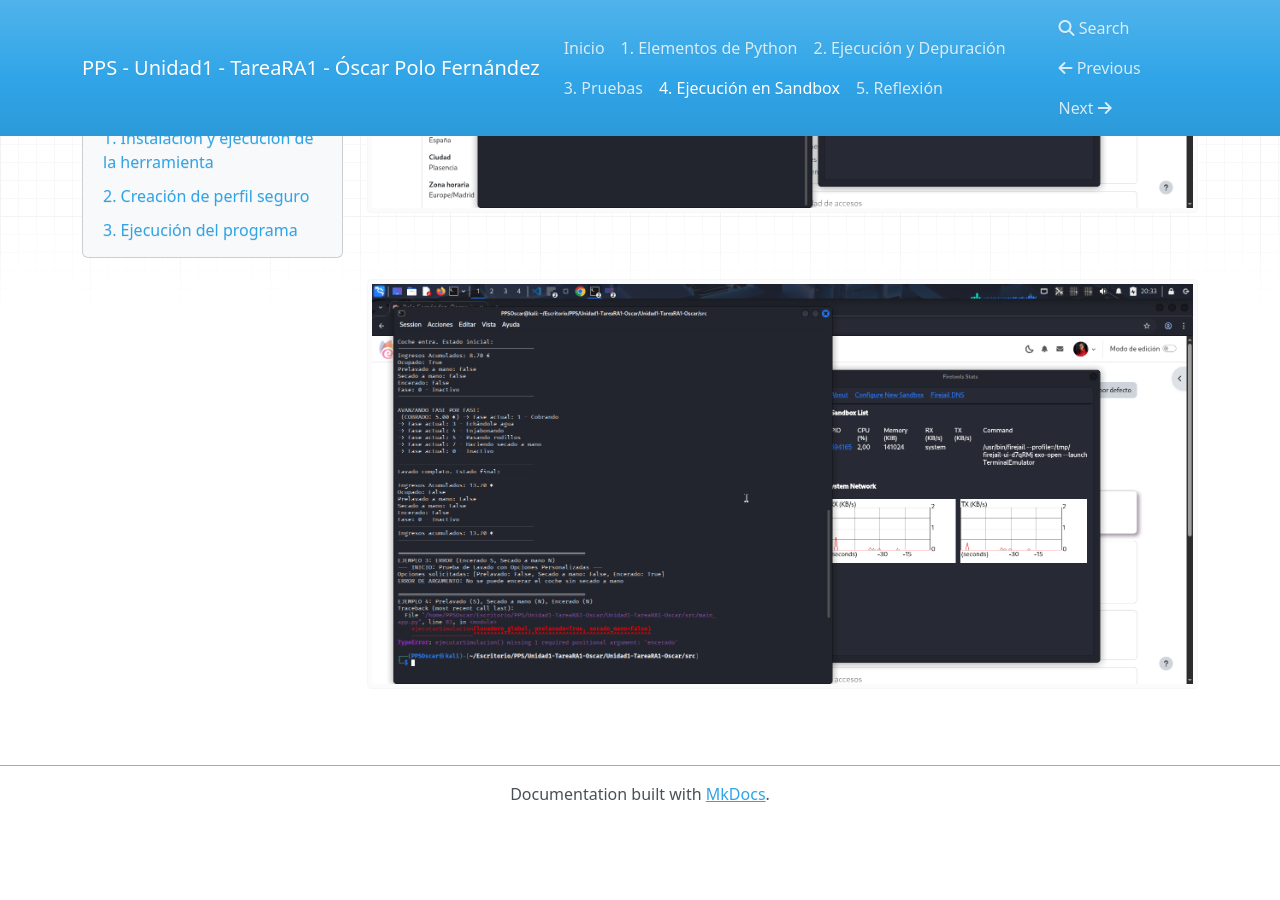
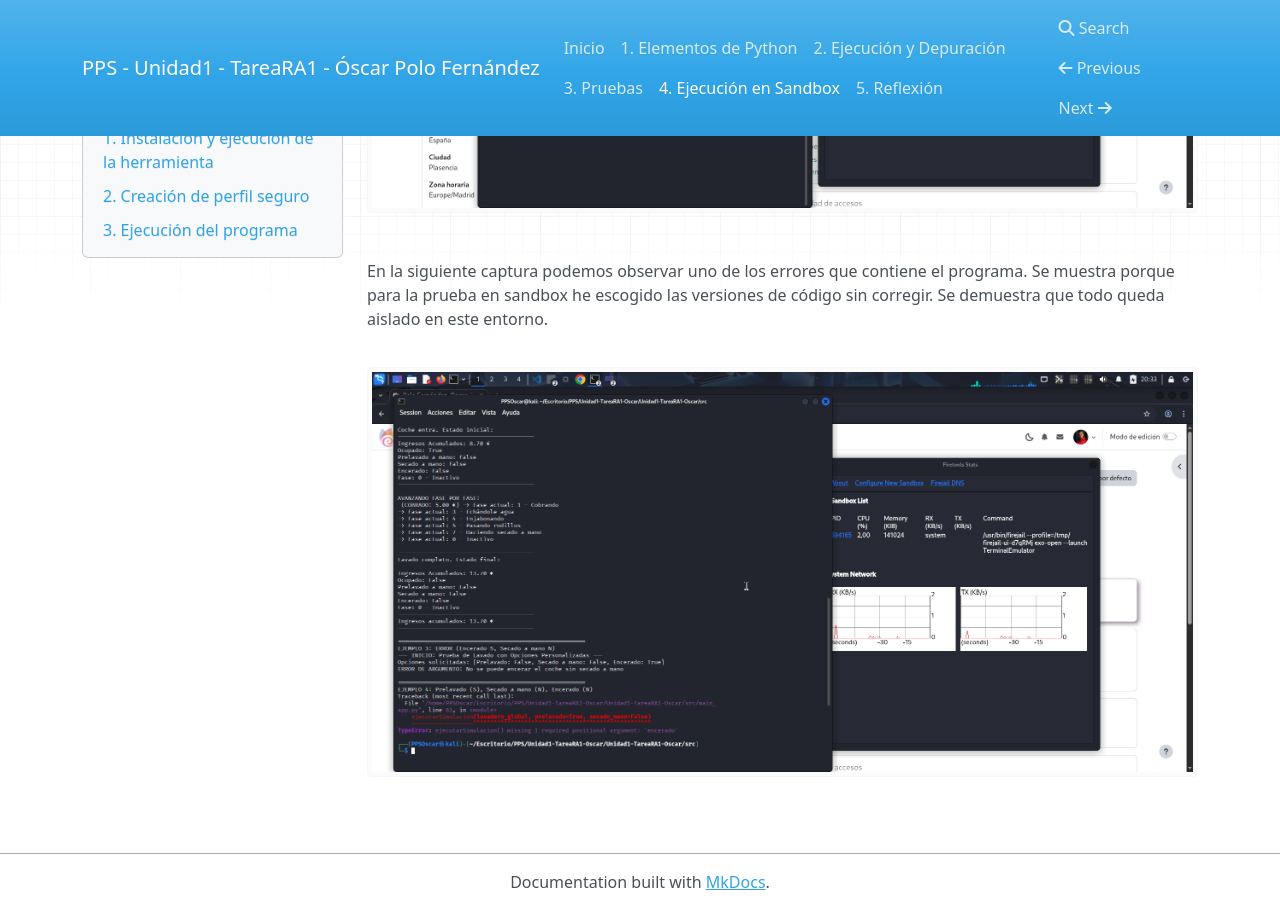
Before and after one commit to PPSOscar/Unidad1-TareaRA1-Oscar, an MkDocs documentation site: the page built from docs/sandbox.md, in a window 1280 px wide and 900 px high, scrolled down 2428 px. Built offline with MkDocs 1.6.1, drawn with Linux system fonts in a browser that asks for light colours; nearby versions of some CDN libraries; before the commit the page ends 3250 px from its top, so only the background shows below that.

Commit message:
corrigiendo más errores markdown

```diff
--- a/docs/sandbox.md
+++ b/docs/sandbox.md
@@ -34,4 +34,6 @@ Con _python3_ ejectuto la aplicación en el sandbox.
 
 ![Ejecución](img/Sandbox/3.png)
 
+En la siguiente captura podemos observar uno de los errores que contiene el programa. Se muestra porque para la prueba en sandbox he escogido las versiones de código sin corregir. Se demuestra que todo queda aislado en este entorno.
+
 ![Ejecución](img/Sandbox/4.png)
```
